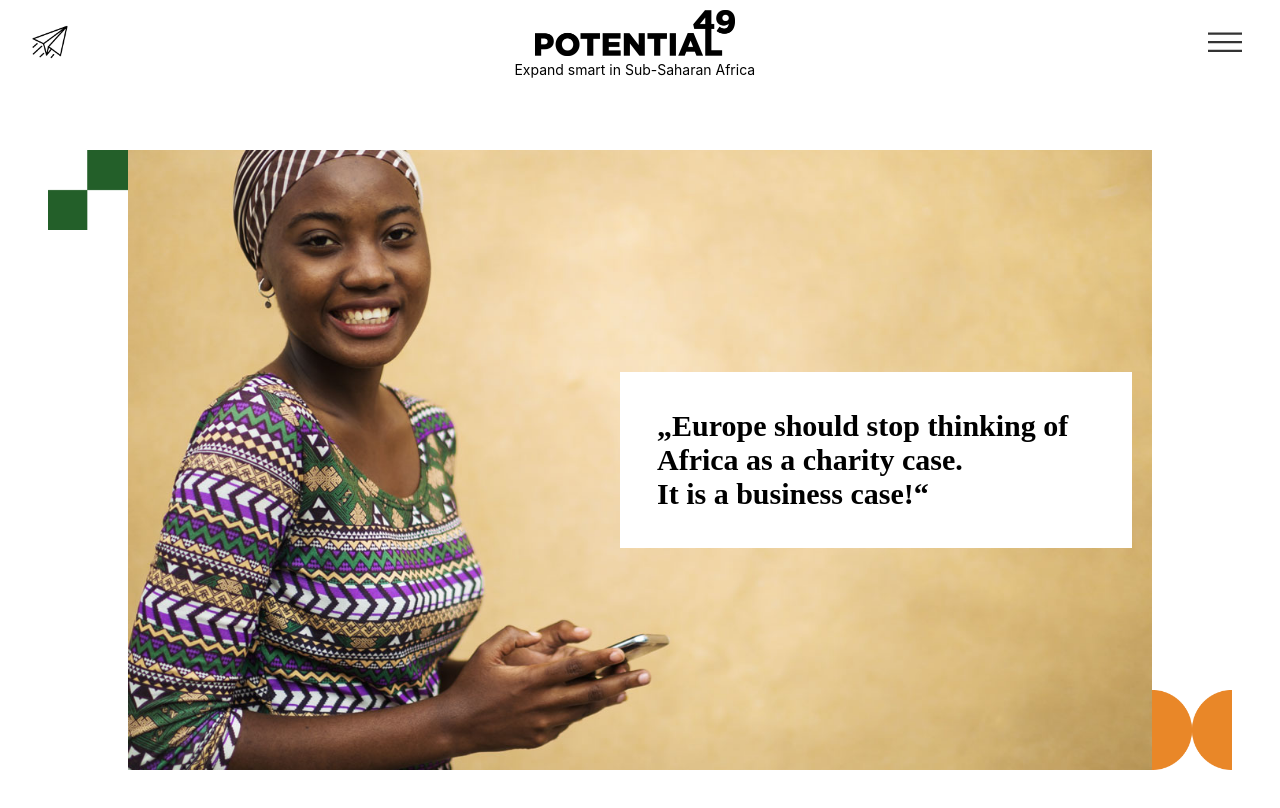
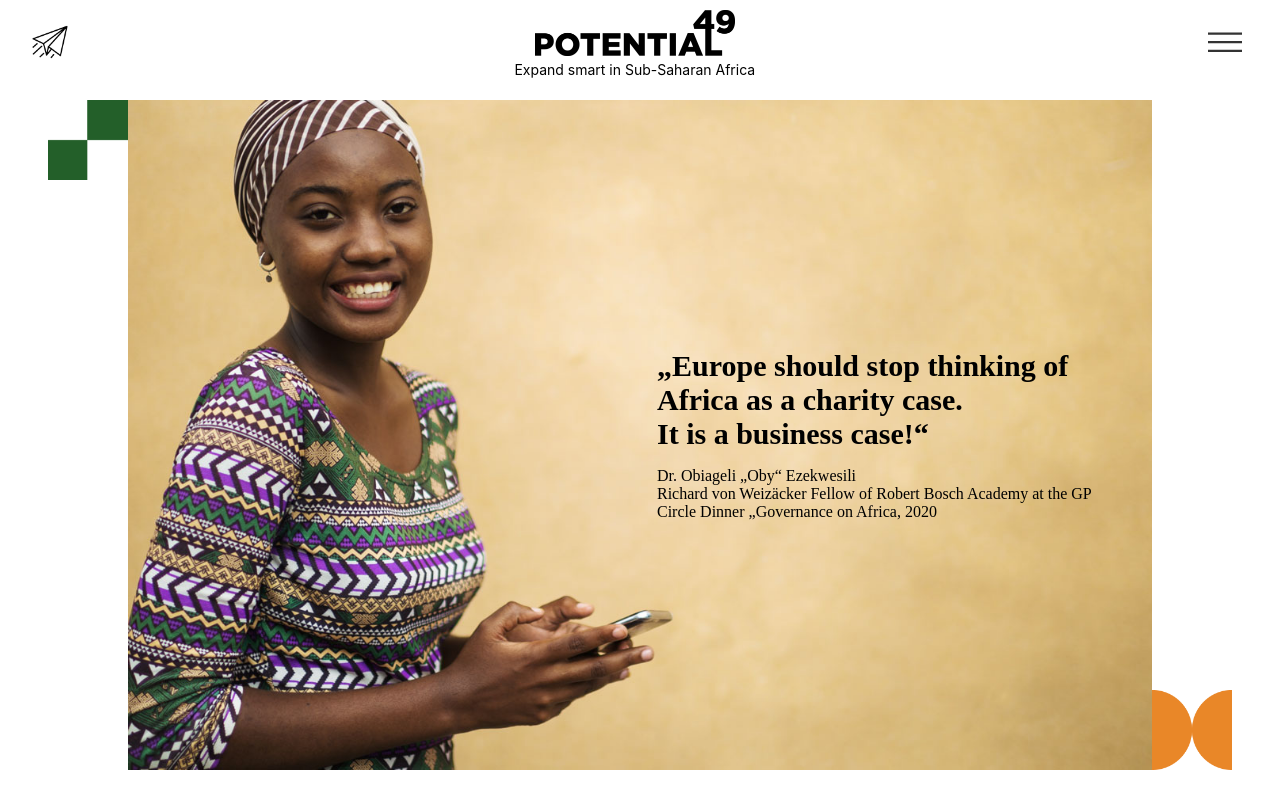
Before and after one commit to 12KMedia/potential49, a React (Vite) app: page / in a window 1280 px wide. Shown: the top 808 px of the page. Built offline with nearby package versions, Linux system fonts and the light colour scheme.

Commit message:
fixing screen resolution issues

```diff
--- a/src/App.jsx
+++ b/src/App.jsx
@@ -238,6 +238,7 @@ const App = () => {
                 <div className="descriptionInner">
                   <div className="whiteBox" style={{ transform: `${activeIndex === 0 ? 'translate(0%, 0%)' : 'translate(100%, 0%)'}` }}>
                     <p className="mainText">„Europe should stop thinking of Africa as a charity case.<br />It is a business case!“</p>
+                    <p className="authorInfo">Dr. Obiageli „Oby“ Ezekwesili<br />Richard von Weizäcker Fellow of Robert Bosch Academy at the GP Circle Dinner „Governance on Africa, 2020</p>
                   </div>
                 </div>
               </div>
--- a/src/App.scss
+++ b/src/App.scss
@@ -238,7 +238,7 @@
         font-weight: bold;
         font-size: 2.1rem;
         position: absolute;
-        top: 0;
+        top: -30px;
         z-index: 1;
         width: 100%;
         font-family: "Rockwell";
@@ -273,6 +273,7 @@
               }
               .whiteBox {
                 transition: transform 1s;
+                background: transparent;
                 .mainText {
                   margin-bottom: 0;
                 }
@@ -326,7 +327,7 @@
           font-weight: bold;
           font-size: 2.1rem;
           position: absolute;
-          top: 0;
+          top: -30px;
           // background: white;
           // border: 2px solid black;
           max-width: 80%;
@@ -369,7 +370,7 @@
                   margin-bottom: 0;
                   li {
                     font-weight: 600;
-                    font-size: 23px;
+                    font-size: 1.3vw;
                     margin-bottom: 20px;
                     padding-left: 20px; // Adjust the left padding to make space for the bullet image
                     position: relative;
@@ -429,7 +430,7 @@
           transition: transform 1s;
           font-size: 2.1rem;
           position: absolute;
-          top: 0;
+          top: -30px;
           max-width: 80%;
           align-self: center;
           display: flex;
@@ -449,7 +450,7 @@
           width: 100%;
           padding: 0 25px;
           box-sizing: border-box;
-          margin-top: 150px;
+          margin-top: 100px;
           .eventSlider {
             display: inline-flex;
             width: 100%;
@@ -630,6 +631,9 @@
                 flex-direction: column;
                 margin-bottom: 1rem;
               }
+              label:last-of-type {
+                margin-bottom: 0;
+              }
               input[type="text"],
               input[type="email"],
               input[type="password"] {
@@ -643,7 +647,7 @@
                 padding: 0.5rem;
                 font-size: 1rem;
                 margin-top: 0.5rem;
-                height: 5.5em;
+                height: 3.5em;
                 resize: vertical;
               }
               button[type="submit"] {
--- a/src/components/FixedArea.jsx
+++ b/src/components/FixedArea.jsx
@@ -25,19 +25,19 @@ import greenHalfcirclesReverse from '../assets/green_halfcircles_reverse.png'
 
 const OuterBox = styled.div`
   position: fixed;
-  top: 150px;
+  top: 100px;
   left: 0%;
   width: 100%;
-  height: calc(90% - 100px);
+  height: calc(90% - 50px);
   overflow: hidden;
 `;
 
 const Container = styled.div`
   position: fixed;
-  top: 150px;
+  top: 100px;
   left: 10%;
   width: 80%;
-  height: calc(90% - 100px);
+  height: calc(90% - 50px);
   z-index: 1;
 `;
 
```
